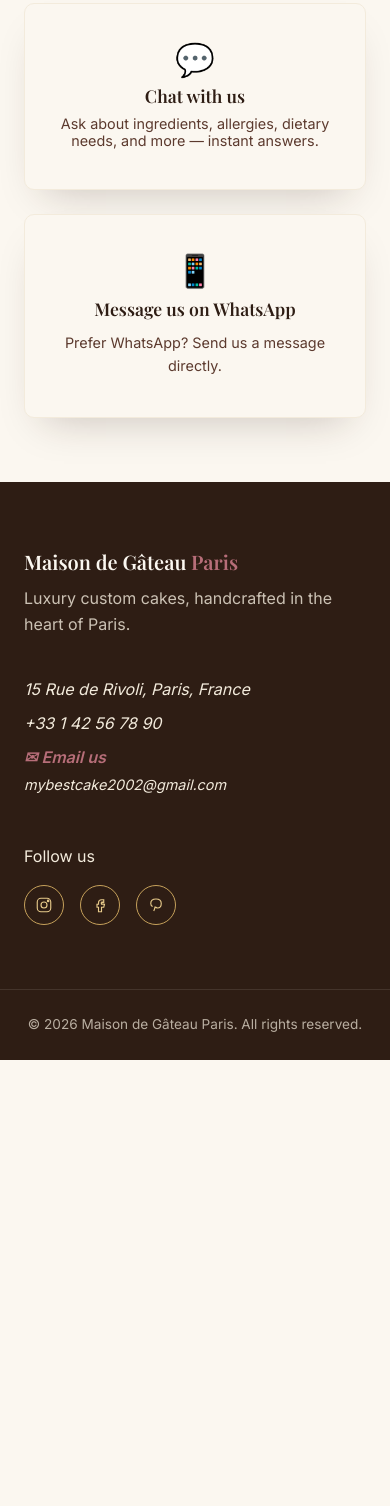
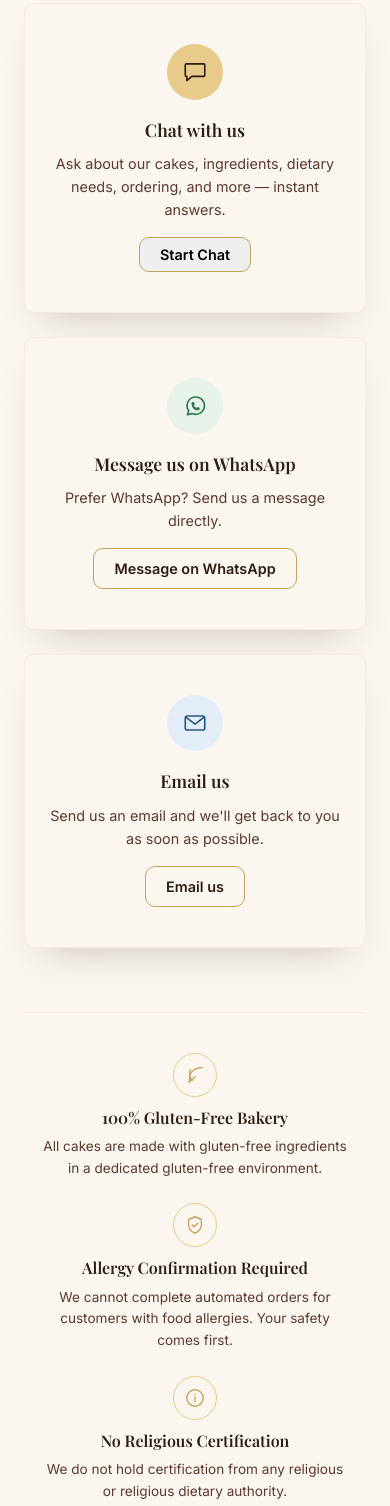
Before and after one commit to ittayyaffe-blip/cakecraft-studio, a website: page frontend/index.html in a window 390 px wide. Shown: the part 3725-5231 px from the top of the page. Before the commit the page ends 4785 px from the top, so only its background shows below. Drawn offline with nearby package versions, Linux system fonts and the light colour scheme; no server answers.

Commit message:
feat: final contact section + footer polish
Homepage "Questions Before You Order?": 3 equal cards (Chat/WhatsApp/
Email), each with a clean inline SVG icon (no more emoji), title, short
description, and its own button -- Start Chat / Message on WhatsApp /
Email us. Chat and WhatsApp keep their existing ids so app.js's
click-to-open-chat and buildWhatsAppLink() wiring needs no JS changes;
Email is a plain mailto: link. Icon colors reuse the exact tokens the
Communications Workspace already uses for these three channels
(status-badge--channel-email/whatsapp/chat), so WhatsApp's green matches
the existing branding rather than inventing a new palette.

Added a premium (not warning-styled) 3-item policy/value strip below the
cards: 100% Gluten-Free Bakery, Allergy Confirmation Required, No
Religious Certification -- restating the existing, already-shipped
policies, not new behavior.

Footer polish (all 7 customer-facing pages, same footer markup):
address -> 2002 Rue de Rivoli, Paris, France; phone -> +972 54 544 6601
(tel:+972545446601); email unchanged (mybestcake2002@gmail.com).
Homepage footer also gets the existing hero gluten-free badge, reused
as-is.

Frontend presentation only -- no ordering/payment/chat/backend logic
touched.

Co-Authored-By: Claude Sonnet 5 <noreply@anthropic.com>

```diff
--- a/frontend/css/styles.css
+++ b/frontend/css/styles.css
@@ -2917,11 +2917,15 @@ h3 {
 }
 
 /* ---------- Questions Before You Order? (landing page only) ----------
-   Two independent, equally-weighted entry points -- Chat and WhatsApp --
-   styled like .feature-card (same ivory/border/shadow language already
-   used for "Why Choose Us") but interactive: both are real controls
-   (a button and a link), so they get a visible hover/focus affordance
-   .feature-card itself doesn't need. */
+   Three equal, non-interactive cards (Chat/WhatsApp/Email) each ending in
+   its own real button/link -- styled like .feature-card (same ivory/
+   border/shadow language already used for "Why Choose Us") plus a hover
+   affordance since these are still meant to invite a click on the button
+   inside. Icon colors reuse the exact tokens the Communications Workspace
+   already uses for these same three channels (.status-badge--channel-*
+   below) rather than inventing a second palette -- WhatsApp's green in
+   particular is "the existing green WhatsApp branding already used
+   elsewhere on the site". */
 .talk-to-us {
   padding-block: var(--space-5);
 }
@@ -2931,17 +2935,15 @@ h3 {
   grid-template-columns: 1fr;
   gap: var(--space-3);
   margin-top: var(--space-4);
-  max-width: 720px;
-  margin-inline: auto;
 }
 
 @media (min-width: 640px) {
   .talk-to-us__options {
-    grid-template-columns: repeat(2, 1fr);
-  }
-}
-
-.talk-to-us__option {
+    grid-template-columns: repeat(3, 1fr);
+  }
+}
+
+.talk-to-us__card {
   display: flex;
   flex-direction: column;
   align-items: center;
@@ -2952,32 +2954,113 @@ h3 {
   border: 1px solid var(--color-ivory-dark);
   border-radius: var(--radius);
   box-shadow: var(--shadow-soft);
-  text-decoration: none;
-  color: inherit;
-  font-family: var(--font-body);
-  cursor: pointer;
   transition: transform 0.2s ease, border-color 0.2s ease;
 }
 
-.talk-to-us__option:hover,
-.talk-to-us__option:focus-visible {
+.talk-to-us__card:hover {
   transform: translateY(-4px);
   border-color: var(--color-gold);
 }
 
-.talk-to-us__option-icon {
-  font-size: 2rem;
-  line-height: 1;
-}
-
-.talk-to-us__option-title {
+.talk-to-us__card-icon {
+  display: inline-flex;
+  align-items: center;
+  justify-content: center;
+  width: 56px;
+  height: 56px;
+  border-radius: 50%;
+  margin-bottom: var(--space-1);
+}
+
+.talk-to-us__card-icon svg {
+  width: 26px;
+  height: 26px;
+}
+
+.talk-to-us__card-icon--chat {
+  background: var(--color-gold-light);
+  color: var(--color-brown);
+}
+
+.talk-to-us__card-icon--whatsapp {
+  background: #e6f2ea;
+  color: #2c7a49;
+}
+
+.talk-to-us__card-icon--email {
+  background: #e3edf7;
+  color: #2b5788;
+}
+
+.talk-to-us__card-title {
   font-family: var(--font-heading);
   font-weight: 600;
   font-size: 1.1rem;
   color: var(--color-brown);
 }
 
-.talk-to-us__option-desc {
+.talk-to-us__card-desc {
   font-size: 0.9rem;
   color: var(--color-brown-soft);
-}
+  flex-grow: 1;
+}
+
+.talk-to-us__card-btn {
+  margin-top: var(--space-1);
+}
+
+/* ---------- Policy/value strip (below the contact cards) ----------
+   Informational, not a warning: same calm ivory/gold language as
+   .feature-card above, just smaller and in its own three-column row --
+   deliberately not reusing .admin-review-callout's amber "needs
+   attention" styling, which would read as a caution panel here. */
+.policy-strip {
+  display: grid;
+  grid-template-columns: 1fr;
+  gap: var(--space-3);
+  margin-top: var(--space-5);
+  padding-top: var(--space-4);
+  border-top: 1px solid var(--color-ivory-dark);
+}
+
+@media (min-width: 640px) {
+  .policy-strip {
+    grid-template-columns: repeat(3, 1fr);
+  }
+}
+
+.policy-strip__item {
+  text-align: center;
+  padding-inline: var(--space-2);
+}
+
+.policy-strip__icon {
+  display: inline-flex;
+  align-items: center;
+  justify-content: center;
+  width: 44px;
+  height: 44px;
+  border-radius: 50%;
+  background: var(--color-ivory);
+  border: 1px solid var(--color-gold-light);
+  color: var(--color-gold);
+  margin-bottom: var(--space-1);
+}
+
+.policy-strip__icon svg {
+  width: 22px;
+  height: 22px;
+}
+
+.policy-strip__title {
+  font-family: var(--font-heading);
+  font-weight: 600;
+  font-size: 1rem;
+  color: var(--color-brown);
+}
+
+.policy-strip__desc {
+  margin-top: 0.35rem;
+  font-size: 0.85rem;
+  color: var(--color-brown-soft);
+}
--- a/frontend/index.html
+++ b/frontend/index.html
@@ -136,17 +136,58 @@
         <p class="section-subtitle">Reach out however's easiest for you.</p>
 
         <div class="talk-to-us__options">
-          <button type="button" class="talk-to-us__option" id="talkToUsChatBtn">
-            <span class="talk-to-us__option-icon" aria-hidden="true">&#128172;</span>
-            <span class="talk-to-us__option-title">Chat with us</span>
-            <span class="talk-to-us__option-desc">Ask about ingredients, allergies, dietary needs, and more — instant answers.</span>
-          </button>
+          <article class="talk-to-us__card">
+            <span class="talk-to-us__card-icon talk-to-us__card-icon--chat" aria-hidden="true">
+              <svg viewBox="0 0 24 24" fill="none" stroke="currentColor" stroke-width="1.5" stroke-linecap="round" stroke-linejoin="round"><path d="M4 4.5h16a1 1 0 0 1 1 1V15a1 1 0 0 1-1 1H9l-4.5 4V16H4a1 1 0 0 1-1-1V5.5a1 1 0 0 1 1-1z"/></svg>
+            </span>
+            <h3 class="talk-to-us__card-title">Chat with us</h3>
+            <p class="talk-to-us__card-desc">Ask about our cakes, ingredients, dietary needs, ordering, and more — instant answers.</p>
+            <button type="button" class="btn btn-small talk-to-us__card-btn" id="talkToUsChatBtn">Start Chat</button>
+          </article>
 
-          <a class="talk-to-us__option" id="talkToUsWhatsAppLink" href="#" target="_blank" rel="noopener noreferrer">
-            <span class="talk-to-us__option-icon" aria-hidden="true">&#128241;</span>
-            <span class="talk-to-us__option-title">Message us on WhatsApp</span>
-            <span class="talk-to-us__option-desc">Prefer WhatsApp? Send us a message directly.</span>
-          </a>
+          <article class="talk-to-us__card">
+            <span class="talk-to-us__card-icon talk-to-us__card-icon--whatsapp" aria-hidden="true">
+              <svg viewBox="0 0 24 24" fill="none" stroke="currentColor" stroke-width="1.5" stroke-linecap="round" stroke-linejoin="round"><path d="M5 20l1.2-3.6A8 8 0 1 1 9.4 19L5 20z"/><path d="M9 10.5c0 3 2.5 5.5 5.5 5.5.6 0 1-.1 1.3-.3.4-.2.6-.9.5-1.3l-.3-1-1.7-.5-1 1a5 5 0 0 1-2.5-2.5l1-1-.5-1.7-1-.3c-.4-.1-1.1.1-1.3.5-.2.3-.3.7-.3 1.3z" fill="currentColor" stroke="none"/></svg>
+            </span>
+            <h3 class="talk-to-us__card-title">Message us on WhatsApp</h3>
+            <p class="talk-to-us__card-desc">Prefer WhatsApp? Send us a message directly.</p>
+            <a class="btn btn-small talk-to-us__card-btn" id="talkToUsWhatsAppLink" href="#" target="_blank" rel="noopener noreferrer">Message on WhatsApp</a>
+          </article>
+
+          <article class="talk-to-us__card">
+            <span class="talk-to-us__card-icon talk-to-us__card-icon--email" aria-hidden="true">
+              <svg viewBox="0 0 24 24" fill="none" stroke="currentColor" stroke-width="1.5" stroke-linecap="round" stroke-linejoin="round"><rect x="3" y="5.5" width="18" height="13" rx="2"/><path d="M3.5 6.5l8.5 6.5 8.5-6.5"/></svg>
+            </span>
+            <h3 class="talk-to-us__card-title">Email us</h3>
+            <p class="talk-to-us__card-desc">Send us an email and we'll get back to you as soon as possible.</p>
+            <a class="btn btn-small talk-to-us__card-btn" href="mailto:mybestcake2002@gmail.com">Email us</a>
+          </article>
+        </div>
+
+        <div class="policy-strip">
+          <div class="policy-strip__item">
+            <span class="policy-strip__icon" aria-hidden="true">
+              <svg viewBox="0 0 24 24" fill="none" stroke="currentColor" stroke-width="1.5" stroke-linecap="round" stroke-linejoin="round"><path d="M20 4c-8 0-14 4-14 12 0 2 .5 3 .5 3S8 18 12 14M9 18c-3-3-4-8-2-12"/><path d="M5 20l3.5-3.5"/></svg>
+            </span>
+            <h3 class="policy-strip__title">100% Gluten-Free Bakery</h3>
+            <p class="policy-strip__desc">All cakes are made with gluten-free ingredients in a dedicated gluten-free environment.</p>
+          </div>
+
+          <div class="policy-strip__item">
+            <span class="policy-strip__icon" aria-hidden="true">
+              <svg viewBox="0 0 24 24" fill="none" stroke="currentColor" stroke-width="1.5" stroke-linecap="round" stroke-linejoin="round"><path d="M12 3l7 3v5c0 5-3 8.5-7 10-4-1.5-7-5-7-10V6l7-3z"/><path d="M9 12l2 2 4-4"/></svg>
+            </span>
+            <h3 class="policy-strip__title">Allergy Confirmation Required</h3>
+            <p class="policy-strip__desc">We cannot complete automated orders for customers with food allergies. Your safety comes first.</p>
+          </div>
+
+          <div class="policy-strip__item">
+            <span class="policy-strip__icon" aria-hidden="true">
+              <svg viewBox="0 0 24 24" fill="none" stroke="currentColor" stroke-width="1.5" stroke-linecap="round" stroke-linejoin="round"><circle cx="12" cy="12" r="9"/><line x1="12" y1="11" x2="12" y2="16"/><circle cx="12" cy="8" r="0.9" fill="currentColor" stroke="none"/></svg>
+            </span>
+            <h3 class="policy-strip__title">No Religious Certification</h3>
+            <p class="policy-strip__desc">We do not hold certification from any religious or religious dietary authority.</p>
+          </div>
         </div>
       </div>
     </section>
@@ -158,11 +199,12 @@
       <div class="site-footer__brand">
         <p class="brand brand--footer">Maison de Gâteau <span>Paris</span></p>
         <p>Luxury custom cakes, handcrafted in the heart of Paris.</p>
+        <p class="hero__badge">&#10003; 100% Gluten-Free Bakery</p>
       </div>
 
       <address class="site-footer__contact">
-        <p>15 Rue de Rivoli, Paris, France</p>
-        <p><a href="tel:+33142567890">+33 1 42 56 78 90</a></p>
+        <p>2002 Rue de Rivoli, Paris, France</p>
+        <p><a href="tel:+972545446601">+972 54 544 6601</a></p>
         <p class="site-footer__email">
           <a href="mailto:mybestcake2002@gmail.com" class="site-footer__email-link">
             <span class="site-footer__email-label"><span aria-hidden="true">&#9993;</span> Email us</span>
```
Also changed, not shown: frontend/confirmation.html (+2 -2 lines), frontend/customer-information.html (+2 -2 lines), frontend/designer.html (+2 -2 lines), frontend/order-review.html (+2 -2 lines), frontend/payment.html (+2 -2 lines), frontend/templates.html (+2 -2 lines).
